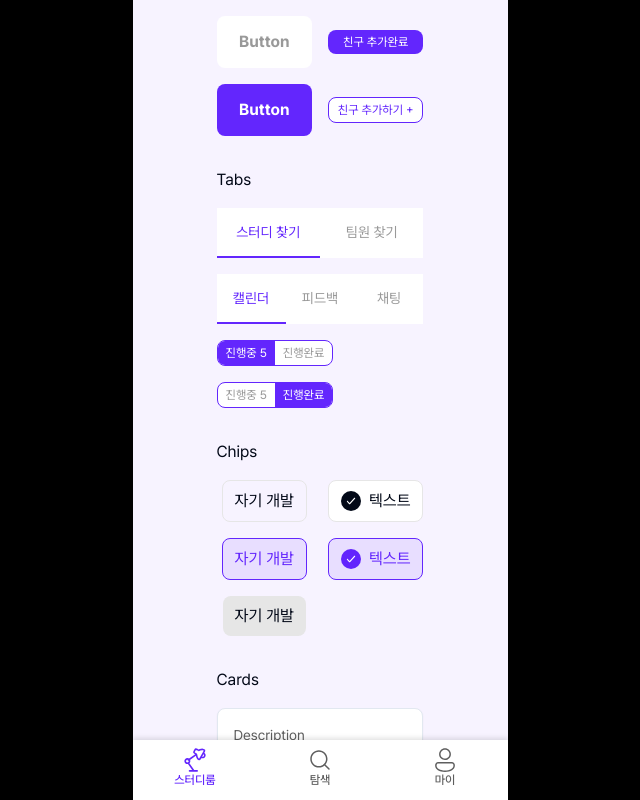
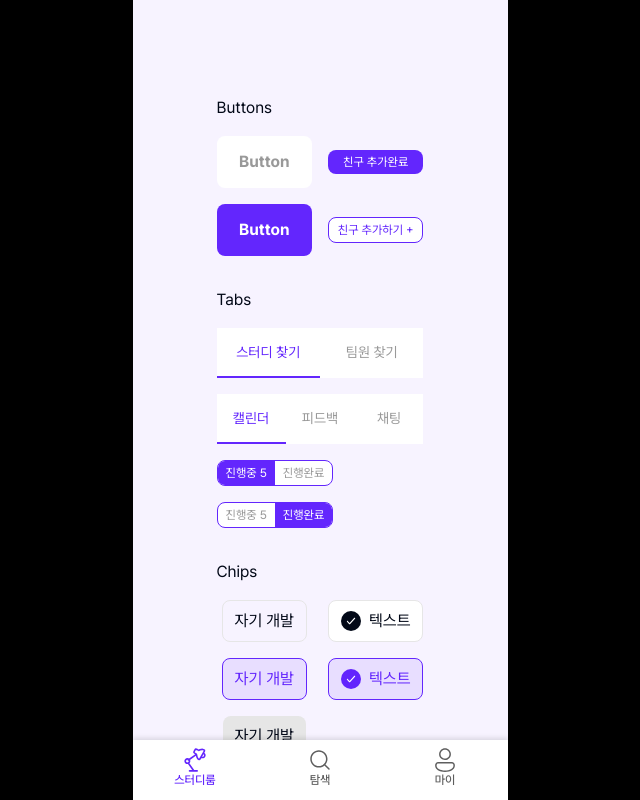
Before and after one commit to SuaJeong-winter/Swith_snProject, a Next.js app: page / in a window 1280 px wide. Shown: the top 800 px of the page, without its empty margins (320-960 px from the left). Built offline with nearby package versions, Linux system fonts and the light colour scheme.

Commit message:
fix: 페이지 height 수정

```diff
--- a/app/page.tsx
+++ b/app/page.tsx
@@ -12,7 +12,7 @@
 
 export default function Home() {
   return (
-    <div className="flex h-dvh w-full flex-col items-center justify-center bg-[#F7F3FF]">
+    <div className="flex min-h-dvh w-full flex-col items-center justify-center bg-[#F7F3FF] py-24">
       <div className="flex flex-col gap-8">
         <div className="grid grid-cols-2 items-center justify-center gap-4">
           <span className="col-span-2 w-full">Buttons</span>
```
